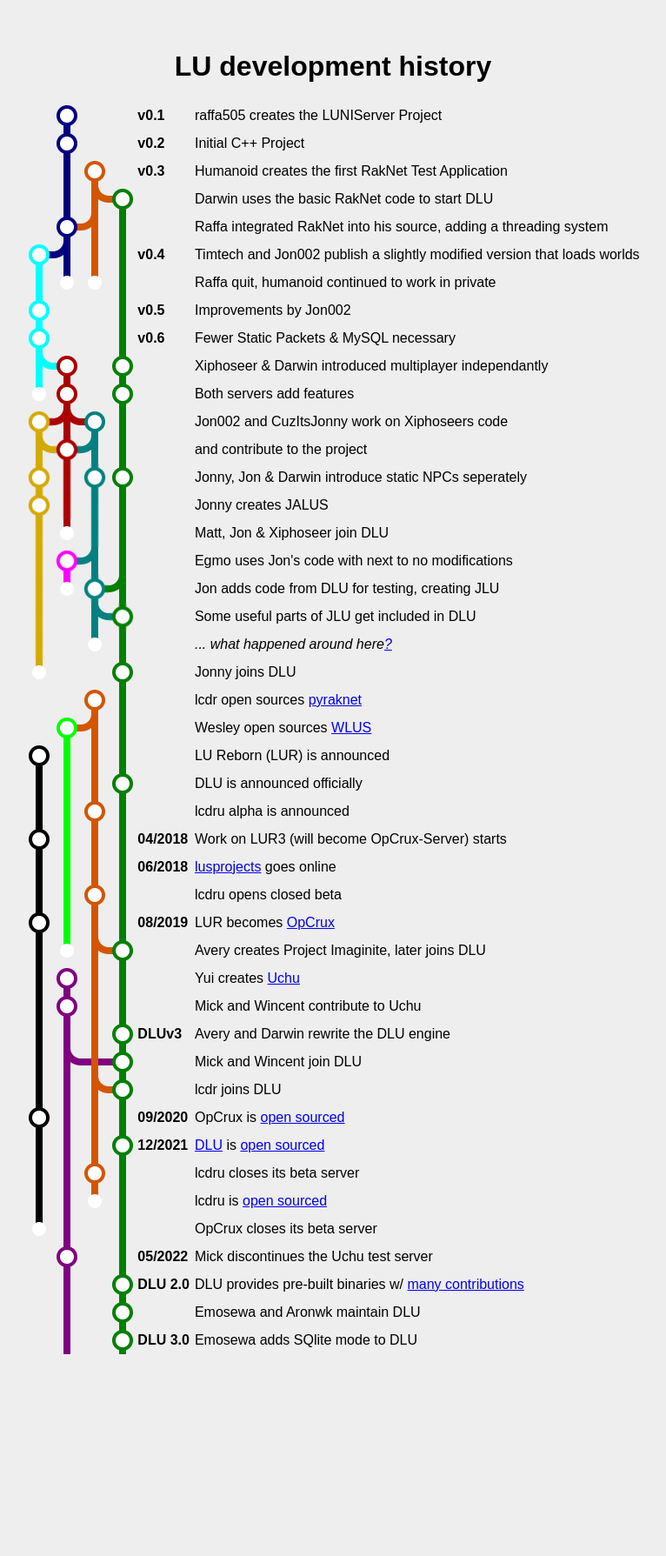
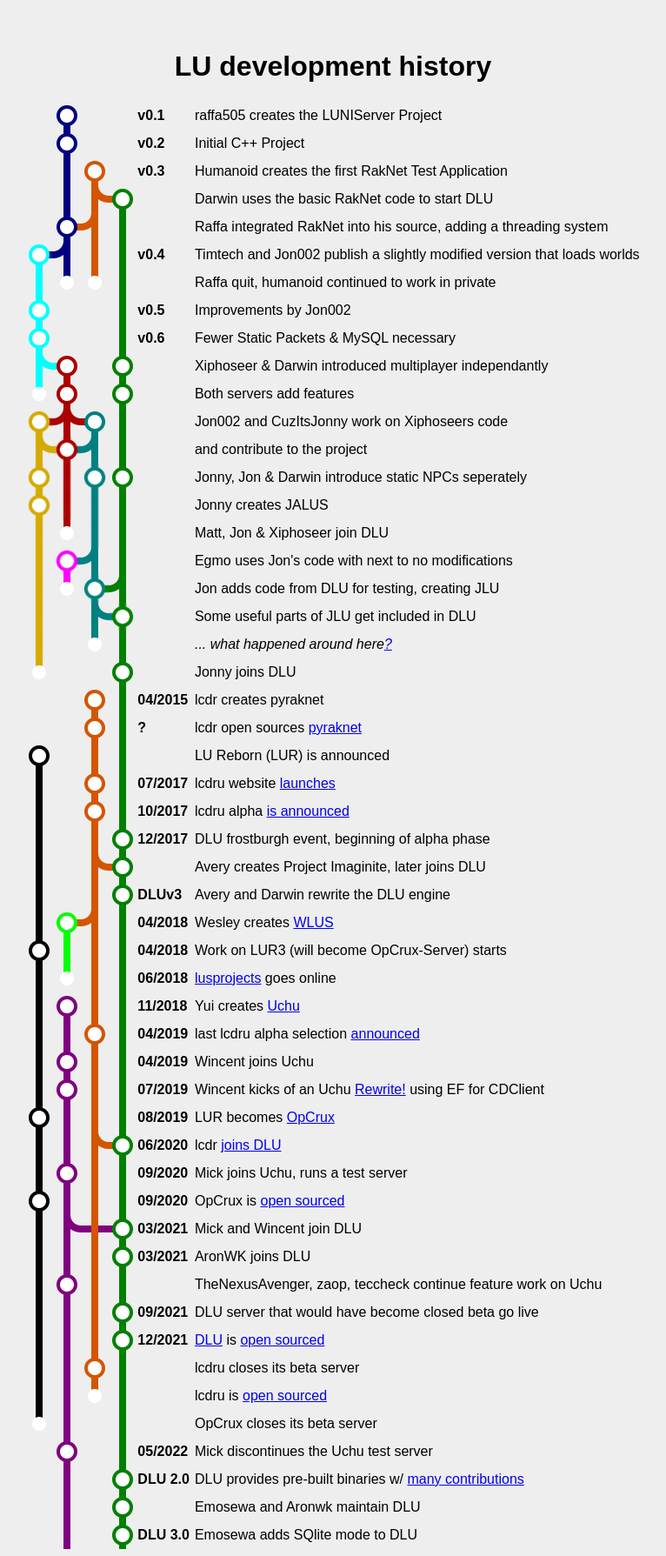
Before and after one commit to Xiphoseer/xiphoseer.github.com, a Jekyll site: the page flow/index.html, which Jekyll copies as it is, in a window 1280 px wide. Shown: the whole page at 87% size, without its empty margins (257-1023 px from the left). Built offline with Jekyll 4.4.1, drawn with Linux system fonts in a browser that asks for light colours; before the commit the page ends 1565 px from its top, so only the background shows below that.

Commit message:
flow: more history, dates

```diff
--- a/flow/index.html
+++ b/flow/index.html
@@ -179,20 +179,20 @@
 				<td class="fi"></td>
 				<td class="fi start B"></td>
 				<td class="fi line C"></td>
-				<td class="v"></td>
+				<td class="v">04/2015</td>
+				<td>lcdr creates pyraknet</td>
+			</tr>
+			<tr>
+				<td class="fi"></td>
+				<td class="fi"></td>
+				<td class="fi node B"></td>
+				<td class="fi line C"></td>
+				<td class="v">?</td>
 				<td>lcdr open sources <a href="https://github.com/lcdr/pyraknet">pyraknet</a></td>
 			</tr>
 			<tr>
+				<td class="fi start J"></td>
 				<td class="fi"></td>
-				<td class="fi start K merge-right-B"></td>
-				<td class="fi split-left B"></td>
-				<td class="fi line C"></td>
-				<td class="v"></td>
-				<td>Wesley open sources <a href="https://github.com/wesley-demontigny/WLUS">WLUS</a></td>
-			</tr>
-			<tr>
-				<td class="fi start J"></td>
-				<td class="fi line K"></td>
 				<td class="fi line B"></td>
 				<td class="fi line C"></td>
 				<td class="v"></td>
@@ -200,19 +200,51 @@
 			</tr>
 			<tr>
 				<td class="fi line J"></td>
-				<td class="fi line K"></td>
-				<td class="fi line B"></td>
-				<td class="fi node C"></td>
-				<td class="v"></td>
-				<td>DLU is announced officially</td>
+				<td class="fi"></td>
+				<td class="fi node B"></td>
+				<td class="fi line C"></td>
+				<td class="v">07/2017</td>
+				<td>lcdru website <a href="https://lcdruniverse.org/2017/07/site-launch/">launches</a></td>
 			</tr>
 			<tr>
 				<td class="fi line J"></td>
-				<td class="fi line K"></td>
+				<td class="fi"></td>
 				<td class="fi node B"></td>
 				<td class="fi line C"></td>
+				<td class="v">10/2017</td>
+				<td>lcdru alpha <a href="https://lcdruniverse.org/2017/09/alpha-release-date-timeline/">is announced</a></td>
+			</tr>
+			<tr>
+				<td class="fi line J"></td>
+				<td class="fi"></td>
+				<td class="fi line B"></td>
+				<td class="fi node C"></td>
+				<td class="v">12/2017</td>
+				<td>DLU frostburgh event, beginning of alpha phase</td>
+			</tr>
+			<tr>
+				<td class="fi line J"></td>
+				<td class="fi"></td>
+				<td class="fi split-right B"></td>
+				<td class="fi node C merge-left-B"></td>
 				<td class="v"></td>
-				<td>lcdru alpha is announced</td>
+				<td>Avery creates Project Imaginite, later joins DLU</td>
+			</tr>
+			<tr>
+				<td class="fi line J"></td>
+				<td class="fi"></td>
+				<td class="fi line B"></td>
+				<td class="fi node C"></td>
+				<td class="v">DLUv3</td>
+				<td>Avery and Darwin rewrite the DLU engine</td>
+			</tr>
+			<tr>
+				<td class="fi line J"></td>
+				<td class="fi start K merge-right-B"></td>
+				<td class="fi split-left B"></td>
+				<td class="fi line C"></td>
+				<td class="v">04/2018</td>
+				<td>Wesley creates <a href="https://github.com/wesley-demontigny/WLUS">WLUS</a></td>
 			</tr>
 			<tr>
 				<td class="fi node J"></td>
@@ -224,7 +256,7 @@
 			</tr>
 			<tr>
 				<td class="fi line J"></td>
-				<td class="fi line K"></td>
+				<td class="fi end K"></td>
 				<td class="fi line B"></td>
 				<td class="fi line C"></td>
 				<td class="v">06/2018</td>
@@ -232,15 +264,39 @@
 			</tr>
 			<tr>
 				<td class="fi line J"></td>
-				<td class="fi line K"></td>
+				<td class="fi start I"></td>
+				<td class="fi line B"></td>
+				<td class="fi line C"></td>
+				<td class="v">11/2018</td>
+				<td>Yui creates <a href="https://github.com/UchuServer/Uchu">Uchu</a></td>
+			</tr>
+			<tr>
+				<td class="fi line J"></td>
+				<td class="fi line I"></td>
 				<td class="fi node B"></td>
 				<td class="fi line C"></td>
-				<td class="v"></td>
-				<td>lcdru opens closed beta</td>
+				<td class="v">04/2019</td>
+				<td>last lcdru alpha selection <a href="https://lcdruniverse.org/2019/04/alpha-opening-selections/">announced</a></td>
+			</tr>
+			<tr>
+				<td class="fi line J"></td>
+				<td class="fi node I"></td>
+				<td class="fi line B"></td>
+				<td class="fi line C"></td>
+				<td class="v">04/2019</td>
+				<td>Wincent joins Uchu</td>
+			</tr>
+			<tr>
+				<td class="fi line J"></td>
+				<td class="fi node I"></td>
+				<td class="fi line B"></td>
+				<td class="fi line C"></td>
+				<td class="v">07/2019</td>
+				<td>Wincent kicks of an Uchu <a href="https://github.com/UchuServer/Uchu/commit/4db9e1c37a4acc17e8e327ab9548d9c6c7a65899">Rewrite!</a> using EF for CDClient</td>
 			</tr>
 			<tr>
 				<td class="fi node J"></td>
-				<td class="fi line K"></td>
+				<td class="fi line I"></td>
 				<td class="fi line B"></td>
 				<td class="fi line C"></td>
 				<td class="v">08/2019</td>
@@ -248,51 +304,19 @@
 			</tr>
 			<tr>
 				<td class="fi line J"></td>
-				<td class="fi end K"></td>
+				<td class="fi line I"></td>
 				<td class="fi split-right B"></td>
 				<td class="fi node C merge-left-B"></td>
-				<td class="v"></td>
-				<td>Avery creates Project Imaginite, later joins DLU</td>
-			</tr>
-			<tr>
-				<td class="fi line J"></td>
-				<td class="fi start I"></td>
-				<td class="fi line B"></td>
-				<td class="fi line C"></td>
-				<td class="v"></td>
-				<td>Yui creates <a href="https://github.com/UchuServer/Uchu">Uchu</a></td>
+				<td class="v">06/2020</td>
+				<td>lcdr <a href="https://lcdruniverse.org/2020/06/lcdr-universe-is-merging-with-darkflame-universe/">joins DLU</a></td>
 			</tr>
 			<tr>
 				<td class="fi line J"></td>
 				<td class="fi node I"></td>
 				<td class="fi line B"></td>
 				<td class="fi line C"></td>
-				<td class="v"></td>
-				<td>Mick and Wincent contribute to Uchu</td>
-			</tr>
-			<tr>
-				<td class="fi line J"></td>
-				<td class="fi line I"></td>
-				<td class="fi line B"></td>
-				<td class="fi node C"></td>
-				<td class="v">DLUv3</td>
-				<td>Avery and Darwin rewrite the DLU engine</td>
-			</tr>
-			<tr>
-				<td class="fi line J"></td>
-				<td class="fi split-right I"></td>
-				<td class="fi line B pass-I"></td>
-				<td class="fi node C merge-left-I"></td>
-				<td class="v"></td>
-				<td>Mick and Wincent join DLU</td>
-			</tr>
-			<tr>
-				<td class="fi line J"></td>
-				<td class="fi line I"></td>
-				<td class="fi split-right B"></td>
-				<td class="fi node C merge-left-B"></td>
-				<td class="v"></td>
-				<td>lcdr joins DLU</td>
+				<td class="v">09/2020</td>
+				<td>Mick joins Uchu, runs a test server</td>
 			</tr>
 			<tr>
 				<td class="fi node J"></td>
@@ -301,6 +325,38 @@
 				<td class="fi line C"></td>
 				<td class="v">09/2020</td>
 				<td>OpCrux is <a href="https://github.com/SimonNitzsche/OpCrux-Server">open sourced</a></td>
+			</tr>
+			<tr>
+				<td class="fi line J"></td>
+				<td class="fi split-right I"></td>
+				<td class="fi line B pass-I"></td>
+				<td class="fi node C merge-left-I"></td>
+				<td class="v">03/2021</td>
+				<td>Mick and Wincent join DLU</td>
+			</tr>
+			<tr>
+				<td class="fi line J"></td>
+				<td class="fi line I"></td>
+				<td class="fi line B"></td>
+				<td class="fi node C"></td>
+				<td class="v">03/2021</td>
+				<td>AronWK joins DLU</td>
+			</tr>
+			<tr>
+				<td class="fi line J"></td>
+				<td class="fi node I"></td>
+				<td class="fi line B"></td>
+				<td class="fi line C"></td>
+				<td class="v"></td>
+				<td>TheNexusAvenger, zaop, teccheck continue feature work on Uchu</td>
+			</tr>
+			<tr>
+				<td class="fi line J"></td>
+				<td class="fi line I"></td>
+				<td class="fi line B"></td>
+				<td class="fi node C"></td>
+				<td class="v">09/2021</td>
+				<td>DLU server that would have become closed beta go live</td>
 			</tr>
 			<tr>
 				<td class="fi line J"></td>
```
